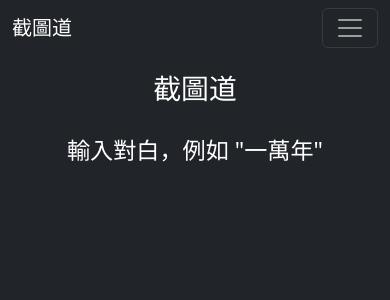
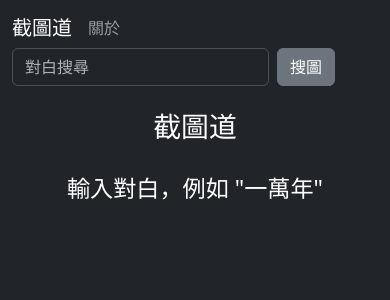
Before and after one commit to whhone/jeetou.com, a React (Vite) app in the folder frontend/: page / in a window 390 px wide. Shown: the top 300 px of the page. Built offline with nearby package versions, Linux system fonts and the light colour scheme.

Commit message:
simplify navigation bar for mobile

```diff
--- a/frontend/src/js/app.jsx
+++ b/frontend/src/js/app.jsx
@@ -24,8 +24,6 @@
       <Navbar expand="lg" bg="dark" data-bs-theme="dark">
         <Container>
           <Navbar.Brand href='/'>截圖道</Navbar.Brand>
-          <Navbar.Toggle aria-controls="basic-navbar-nav" />
-          <Navbar.Collapse id="basic-navbar-nav">
           <Nav className="me-auto">
             <Nav.Link href='/about'>關於</Nav.Link>
           </Nav>
@@ -41,7 +39,6 @@
               <Button className="flex-fill" type="submit" variant="secondary">搜圖</Button>
             </Form.Group>
           </Form>
-          </Navbar.Collapse>
         </Container>
       </Navbar>
       <Container className="py-3">
```
Lines whose indentation alone changed are shown as unchanged.
